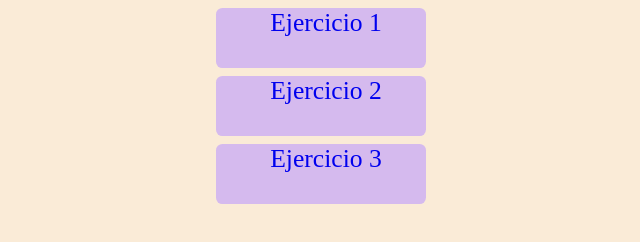
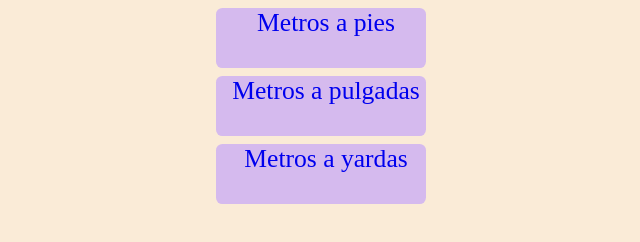
Before and after one commit to maujopal/GUIA1-PM222717, a plain HTML site: page indexeje1.html in a window 1280 px wide. Shown: the whole page, without its empty margins (584-1224 px from the left). Drawn offline with Linux system fonts and the light colour scheme.

Commit message:
initial commit

```diff
--- a/indexeje1.html
+++ b/indexeje1.html
@@ -8,8 +8,8 @@
     <title>Guia 1 JavaScript</title>
 </head>
 <body>
-    <a href="Ejercicio 1/M-FT.html">Ejercicio 1</a>
-    <a href="Ejercicio 1/M-IN.html">Ejercicio 2</a>
-    <a href="Ejercicio 1/M-YD.html">Ejercicio 3</a>
+    <a href="Ejercicio 1/M-FT.html">Metros a pies</a>
+    <a href="Ejercicio 1/M-IN.html">Metros a pulgadas</a>
+    <a href="Ejercicio 1/M-YD.html">Metros a yardas</a>
 </body>
 </html>
```
